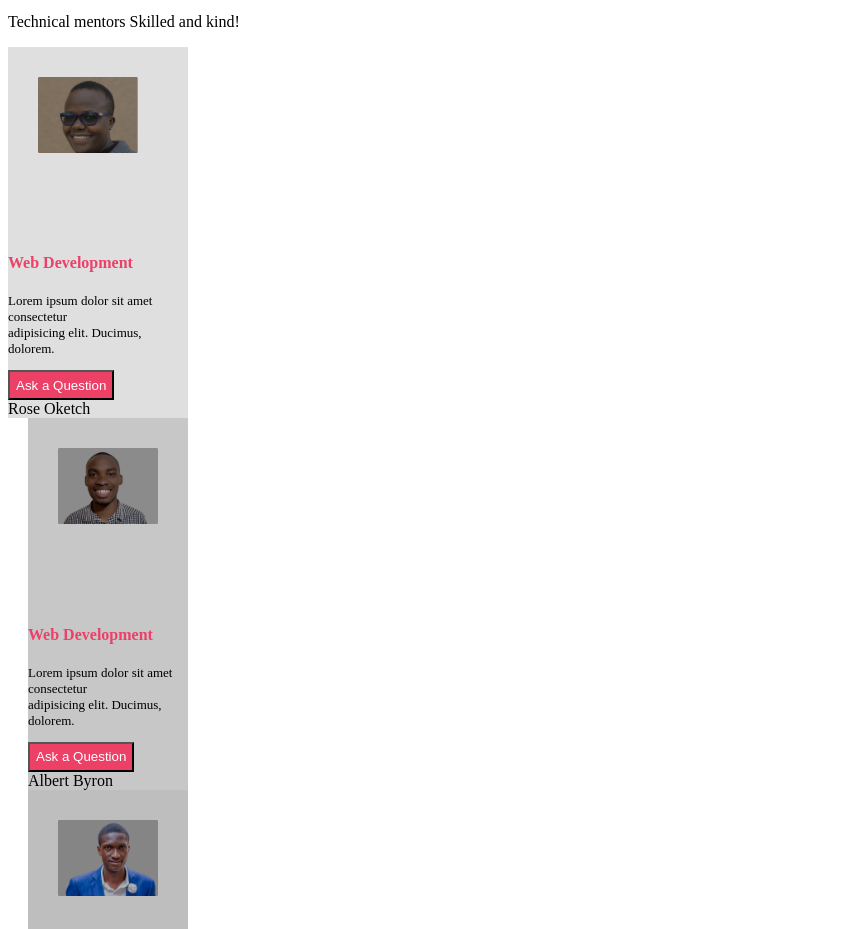
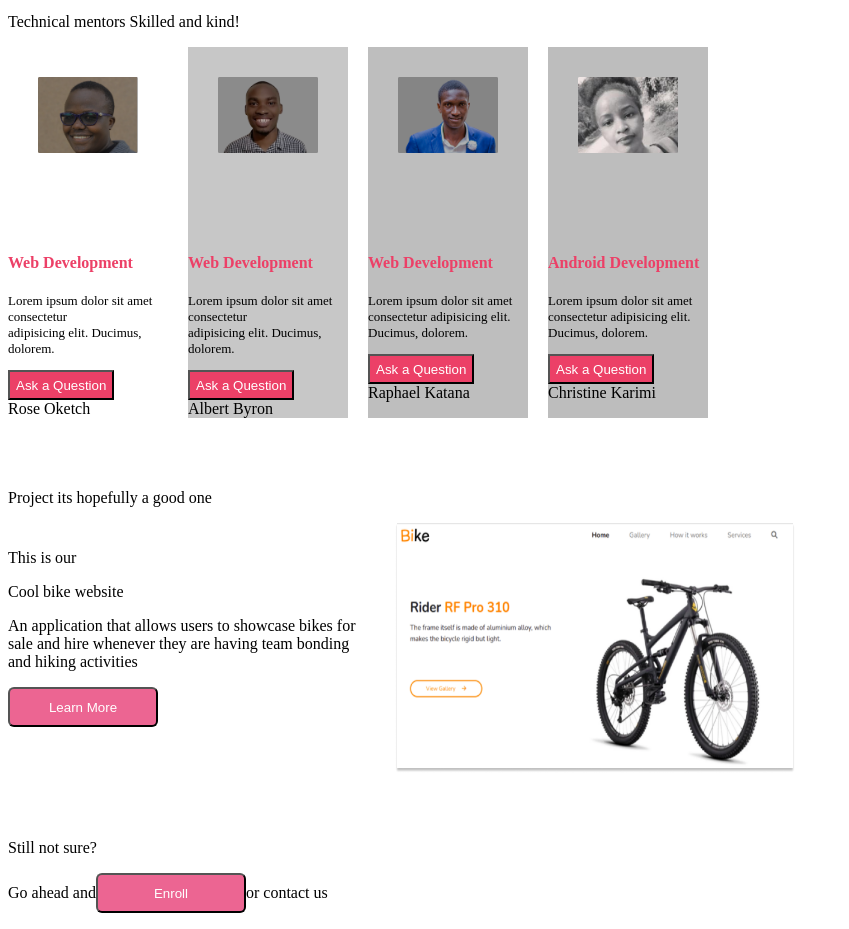
Before and after one commit to SaurokiFestus/independent-project, a plain HTML site: page index.html in a window 1280 px wide. Shown: the part 1680-2609 px from the top of the page, without its empty margins (0-849 px from the left). Drawn offline with Linux system fonts and the light colour scheme.

Commit message:
insert infoflex container

```diff
--- a/index.html
+++ b/index.html
@@ -55,8 +55,8 @@
             <p>Technical mentors <span class="small_span"> Skilled and kind!</span></p>
 
     <div class="fleximages">
-        <div class="flexbox">
-        <div class="infoflex1">
+        <div class="flexbox1">
+        <div class="infoflex">
 
                 <img src="./assets/images/image 5.png" class="item1">
                 <h4 class="proffesion" >Web Development</h4>
```
